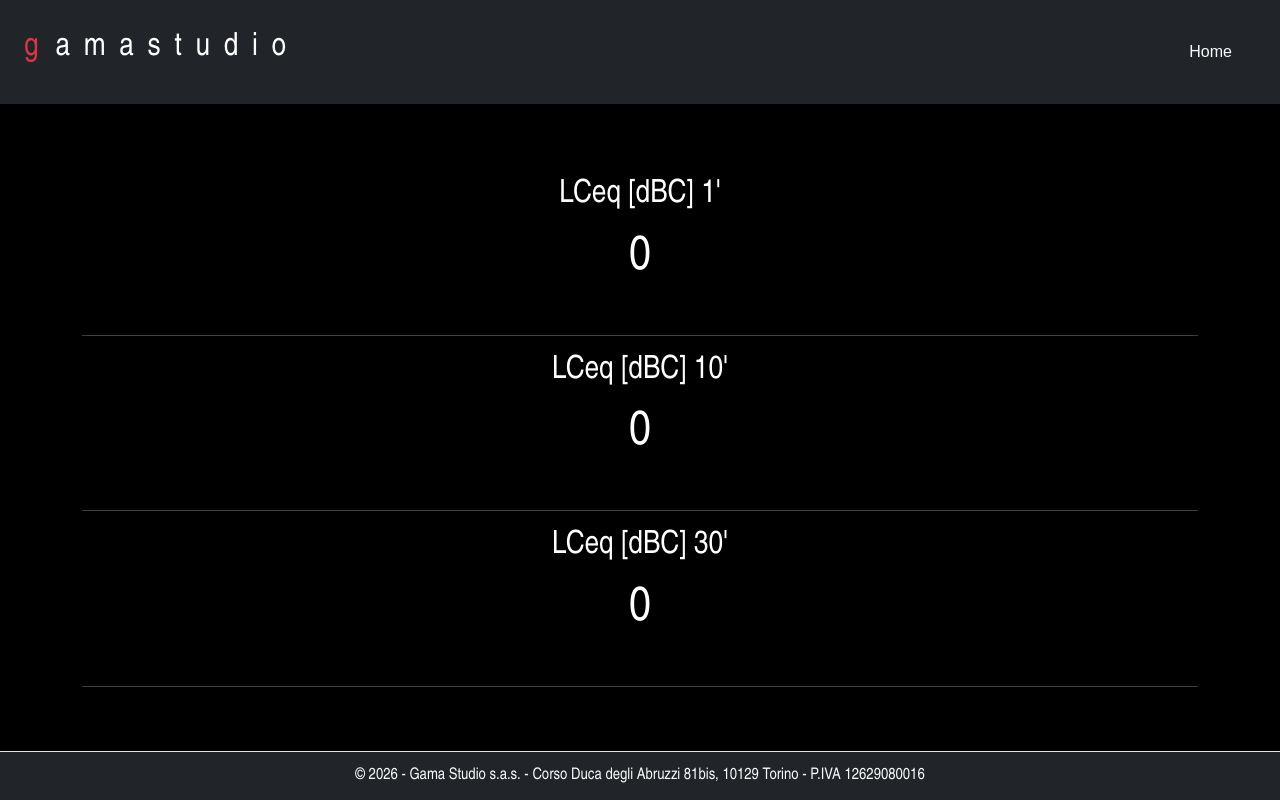
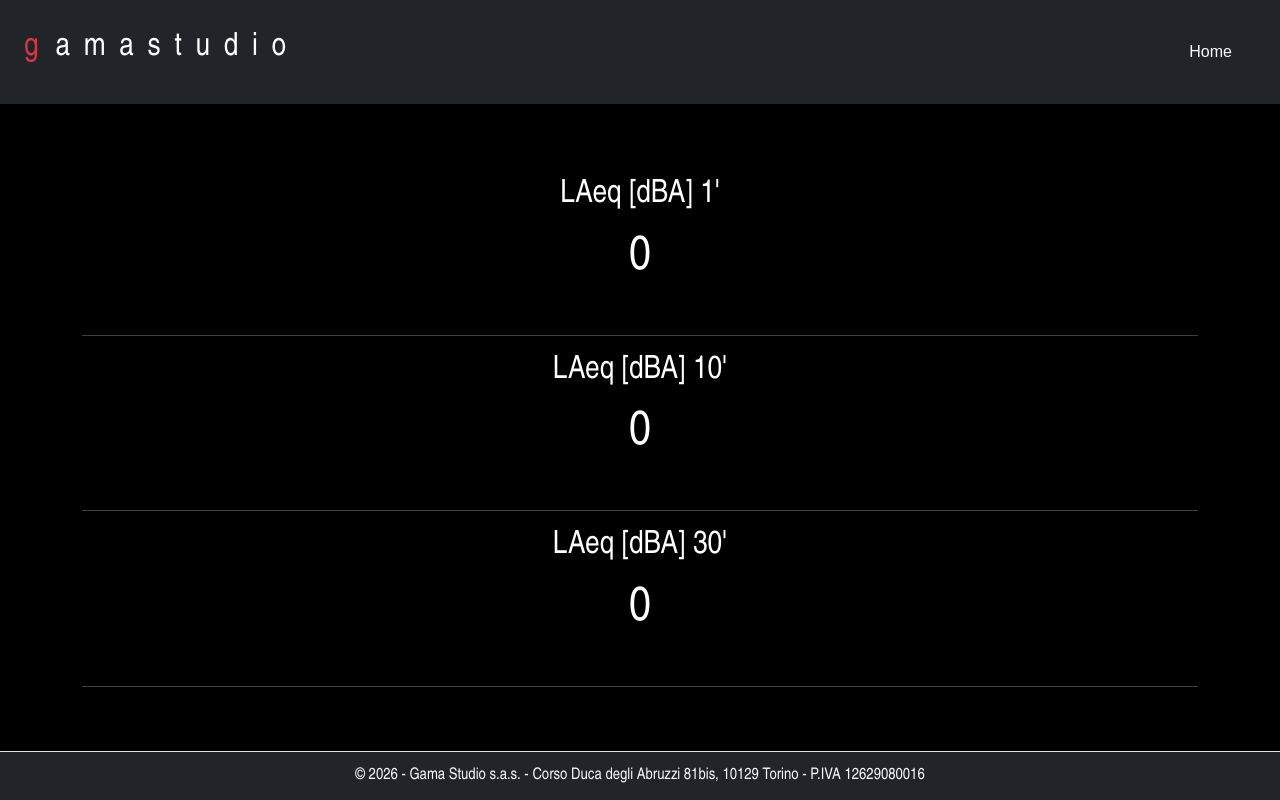
Before and after one commit to loraenzo/Centralina_Capodoglio_v1.2, a plain HTML site: page datiExcel.html in a window 1280 px wide. Drawn offline with nearby package versions, Linux system fonts and the light colour scheme; some packages are replaced by stand-ins of ours; a script that the page names is missing.

Commit message:
Correzioni

```diff
--- a/datiExcel.html
+++ b/datiExcel.html
@@ -60,13 +60,13 @@
     <div class="container my-5 flex-fill">
 
         <br>
-        <div><h2>LCeq [dBC] 1'</h2></div>
+        <div><h2>LAeq [dBA] 1'</h2></div>
         <div id="min1">0</div>
         <br> <hr>
-        <div><h2>LCeq [dBC] 10'</h2></div>
+        <div><h2>LAeq [dBA] 10'</h2></div>
         <div id="min10">0</div>
         <br> <hr>
-        <div><h2>LCeq [dBC] 30'</h2></div>
+        <div><h2>LAeq [dBA] 30'</h2></div>
         <div id="min30">0</div>
         <br> <hr>
 
```
